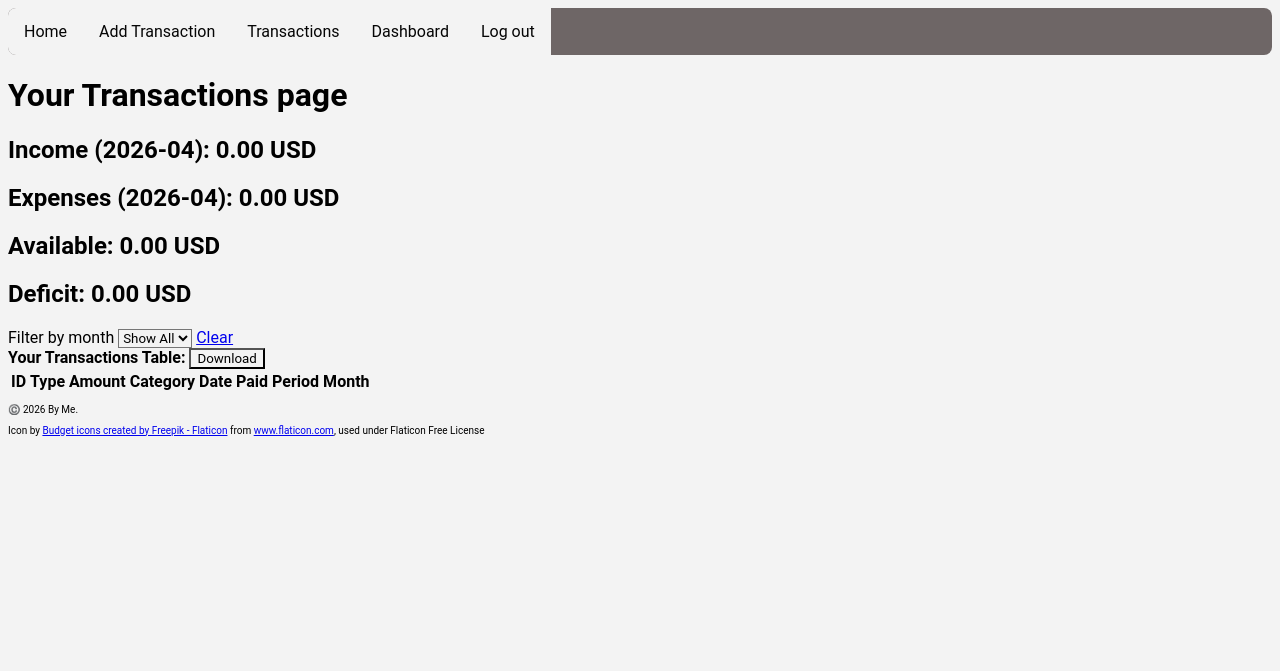
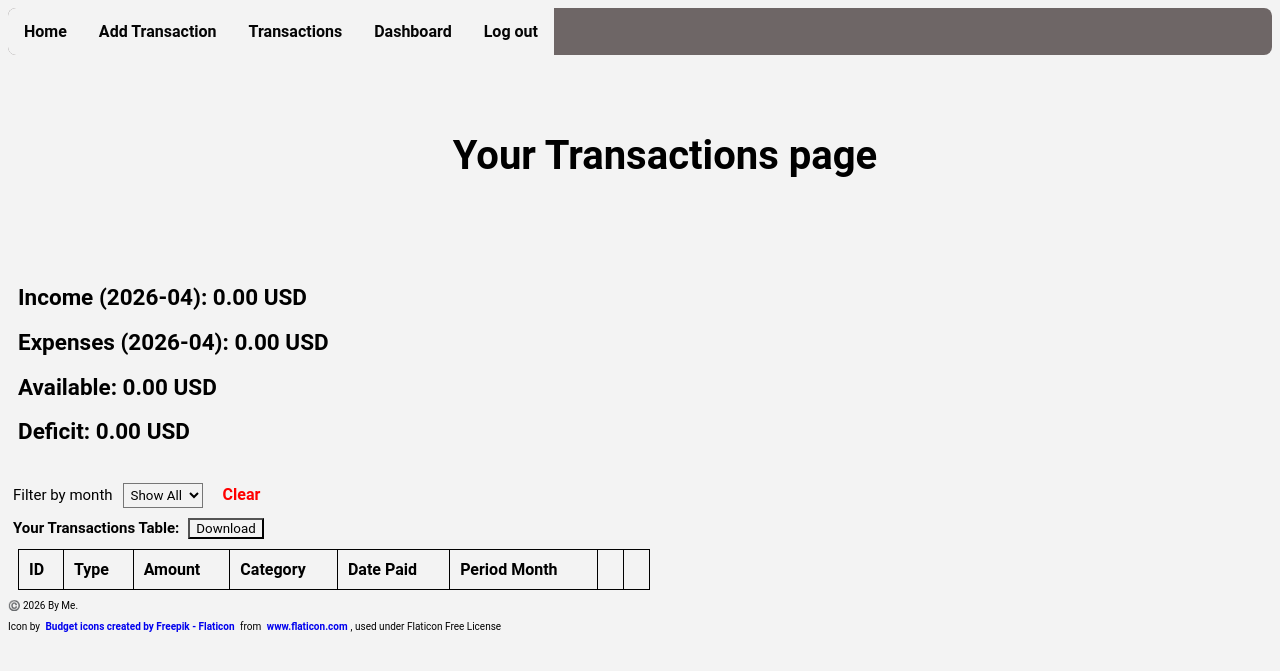
Before and after one commit to Daniel-7733/MyFinanceMap, a Flask app: page /transactions in a window 1280 px wide. Shown: the top 671 px of the page. Run offline with Flask 3, Linux system fonts and the light colour scheme; a user stored in the database is signed in; tables that the repository leaves empty hold one stand-in row (values such as "Sample post"); lists and menus that the app fills with data are empty.

Commit message:
v1.0 -> css for transactions.html

```diff
--- a/app/static/css/main.css
+++ b/app/static/css/main.css
@@ -1,9 +1,18 @@
+/*Global Set up*/
+
 * {
     /* font-family:'Courier New', Courier, monospace;*/
     font-family: 'Roboto', sans-serif;
     background-color: rgb(243, 243, 243);
 }
 
+a {
+    padding: 3px;
+    text-decoration: none;
+    font-weight: bold;
+}
+
+/*Nav Bar Set up*/
 .navbar ul {
     list-style-type: none;
     background-color: #6e6666;
@@ -30,6 +39,121 @@
 }
 
 
+
+/*Footer Set up*/
 footer {
     font-size: 10px;
 }
+
+
+/*Transaction.html page Set up*/
+
+.title-cls {
+    font-size: 40px;
+    text-align: center;
+    padding-top: 50px;
+    padding-right: 30px;
+    padding-bottom: 50px;
+    padding-left: 80px;
+}
+
+.top-div-cls {
+    font-size: 15px;
+    padding-top: 10px;
+    padding-right: 10px;
+    padding-bottom: 10px;
+    padding-left: 10px;
+}
+
+.btn-lable-cls {
+    font-size: 15px;
+    text-align: left;
+    padding-top: 5px;
+    padding-right: 5px;
+    padding-bottom: 5px;
+    padding-left: 5px;
+}
+
+
+#month_select {
+    padding: 3px;
+    margin: 10px;
+    margin-left: 1px;
+}
+
+
+#clear-link-id {
+    color: red;
+    padding: 3px;
+    margin: 3px;
+    font-weight: bold;
+}
+
+#clear-link-id:hover {
+    background-color: #ed323b;
+    color: black;
+}
+
+.title-table-cls {
+    font-size: 15px;
+    text-align: center;
+    padding-top: 5px;
+    padding-right: 5px;
+    padding-bottom: 5px;
+    padding-left: 5px;
+}
+
+/*Table set up*/
+table, th, td {
+    border: 1px solid black; /* Sets a 1px solid black border for all table components */
+    margin: 10px;
+}
+
+/* Collapse the borders into a single border for a cleaner look */
+table {
+    border-collapse: collapse;
+    width: 50%; /* Makes the table span the full width of its container */
+}
+
+/* Add padding to cells for better readability and spacing */
+th, td {
+    padding: 10px;
+    text-align: left; /* Aligns text to the left within cells */
+}
+
+
+
+#edit-table-btn-id {
+    background-color: lightblue;
+}
+
+
+.edit-table-link-cls {
+    background-color: lightblue;
+    color: black;
+    padding: 5px;
+}
+
+.edit-table-link-cls:hover {
+    background-color: #2595f7;
+}
+
+
+#delete-table-btn-id {
+    background-color: #ed5173;
+}
+
+
+.delete-table-link-cls {
+    background-color: #ed5173;
+    color: black;
+    padding: 5px;
+}
+
+.delete-table-link-cls:hover {
+    background-color: #f20f1b;
+}
+
+
+
+/**/
--- a/app/templates/transactions.html
+++ b/app/templates/transactions.html
@@ -2,16 +2,19 @@
 {% block title %}My Finance Map{% endblock %}
 {% block content %}
 
-<h1>Your Transactions page</h1>
+<h1 class="title-cls" id="title-id">Your Transactions page</h1>
 
-<h2>Income ({{ selected_label }}): {{ income }} {{ currency }}</h2>
-<h2>Expenses ({{ selected_label }}): {{ expense }} {{ currency }}</h2>
-<h2>Available: {{ available }} {{ currency }}</h2>
-<h2>Deficit: {{ deficit }} {{ currency }}</h2>
+<div class="top-div-cls" id="top-div-id">
+  <h2 class="income-cls" id="income-id">Income ({{ selected_label }}): {{ income }} {{ currency }}</h2>
+  <h2 class="expenses-cls" id="expenses-id">Expenses ({{ selected_label }}): {{ expense }} {{ currency }}</h2>
+  <h2 class="available-cls" id="available-id">Available: {{ available }} {{ currency }}</h2>
+  <h2 class="deficit-cls" id="deficit-id">Deficit: {{ deficit }} {{ currency }}</h2>
+</div>
+
 
 
 <form method="GET" action="{{ url_for('main.show_transactions') }}">
-  <label for="month_select">Filter by month</label>
+  <label for="month_select" class="btn-lable-cls" id="btn-lable-id">Filter by month</label>
 
   <select id="month_select" name="month" onchange="this.form.submit()">
     <option value="all" {% if selected_month == "all" %}selected{% endif %}>Show All</option>
@@ -24,12 +27,12 @@
   </select>
 
   <noscript><button type="submit">Filter</button></noscript>
-  <a href="{{ url_for('main.show_transactions', month='all') }}">Clear</a>
+  <a href="{{ url_for('main.show_transactions', month='all') }}" id="clear-link-id">Clear</a>
 </form>
 
 
-<b>Your Transactions Table:</b>
-<button type="submit">Download</button> <!-- Download the table as execl, csv or etc -->
+<b class="title-table-cls" id="title-table-id">Your Transactions Table:</b>
+<button class="download-btn-cls" id="download-btn-id" type="submit">Download</button> <!-- Download the table as execl, csv or etc -->
 <!-- Transactions Table -->
 <table class="transactions-cls">
   <!-- Header -->
@@ -65,8 +68,12 @@
     <td>{{ transaction.category }}</td>
     <td>{{ transaction.date_paid }}</td>
     <td>{{ transaction.period_month }}</td>
-    <td><a href="{{ url_for('main.edit_transaction', id=transaction.id) }}">Edit</a></td>
-    <td><a href="{{ url_for('main.delete_transaction', id=transaction.id) }}">Delete</a></td>
+    <td class="edit-table-btn-cls" id="edit-table-btn-id">
+      <a class="edit-table-link-cls" id="edit-table-link-id" href="{{ url_for('main.edit_transaction', id=transaction.id) }}">Edit</a>
+    </td>
+    <td class="delete-table-btn-cls" id="delete-table-btn-id">
+      <a class="delete-table-link-cls" id="delete-table-link-id" href="{{ url_for('main.delete_transaction', id=transaction.id) }}">Delete</a>
+    </td>
   </tr>
   {% endfor %}
 </table>
```
